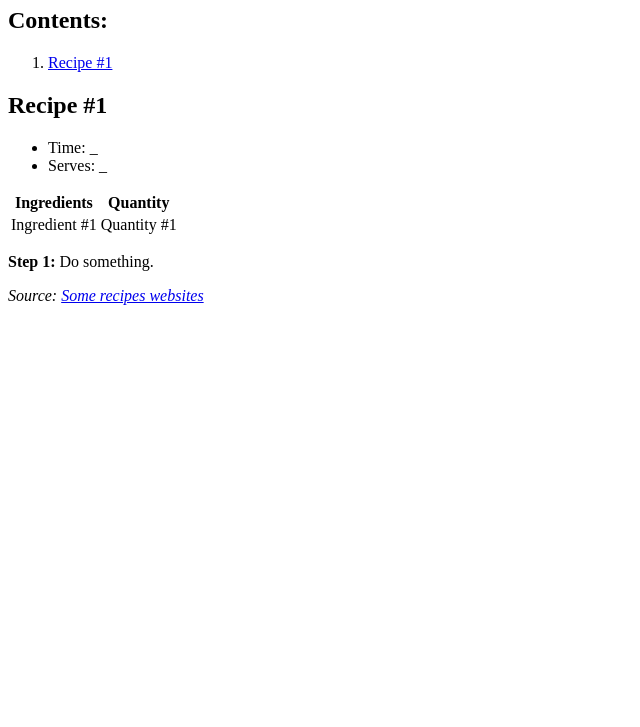
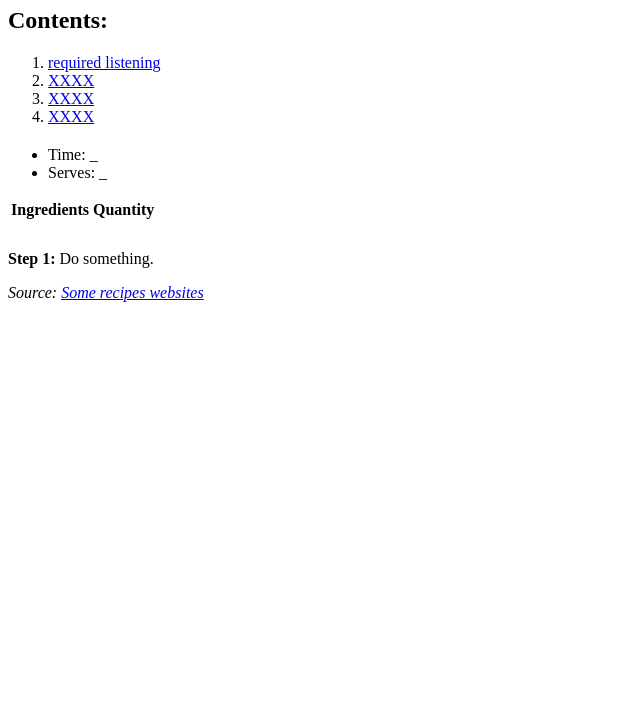
Before and after one commit to Sophia-Giraldo/3-P-Unit-3-Project, a plain HTML site: page index.html in a window 1280 px wide. Shown: the part 73-800 px from the top of the page, without its empty margins (0-640 px from the left). Drawn offline with Linux system fonts and the light colour scheme.

Commit message:
party in the usa

```diff
--- a/index.html
+++ b/index.html
@@ -17,23 +17,27 @@ Select ONE Additional Feature to Add
 <html>
 
 <head>
-  <title>Project: Recipe book</title>
+  <title>Project: Blorp Smoop's Life</title>
   <meta charset="utf-8">
   <style>
+
   </style>
 </head>
 
 <body>
 
-  <h1>____'s Recipe Book</h1>
+  <h1>Blorp Smoop's Life Essentials</h1>
 
   <h2>Contents:</h2>
 
   <ol>
-    <li><a href="?">Recipe #1</a></li>
+    <li><a href="?">required listening</a></li>
+    <li><a href="?">XXXX</a></li>
+    <li><a href="?">XXXX</a></li>
+    <li><a href="?">XXXX</a></li>
   </ol>
 
-  <h2 id="?">Recipe #1</h2>
+  <h2 id="?"></h2>
 
   <ul>
     <li>Time: _</li>
@@ -49,8 +53,16 @@ Select ONE Additional Feature to Add
     </thead>
     <tbody>
       <tr>
-        <td>Ingredient #1</td>
-        <td>Quantity #1</td>
+        <td></td>
+        <td></td>
+      </tr>
+      <tr>
+        <td></td>
+        <td></td>
+      </tr>
+      <tr>
+        <td></td>
+        <td></td>
       </tr>
     </tbody>
   </table>
@@ -60,6 +72,7 @@ Select ONE Additional Feature to Add
 
   <p><em>Source: <a href="?">Some recipes websites</a></em></p>
 
+  <h1></h1>
 </body>
 
 </html>
```
